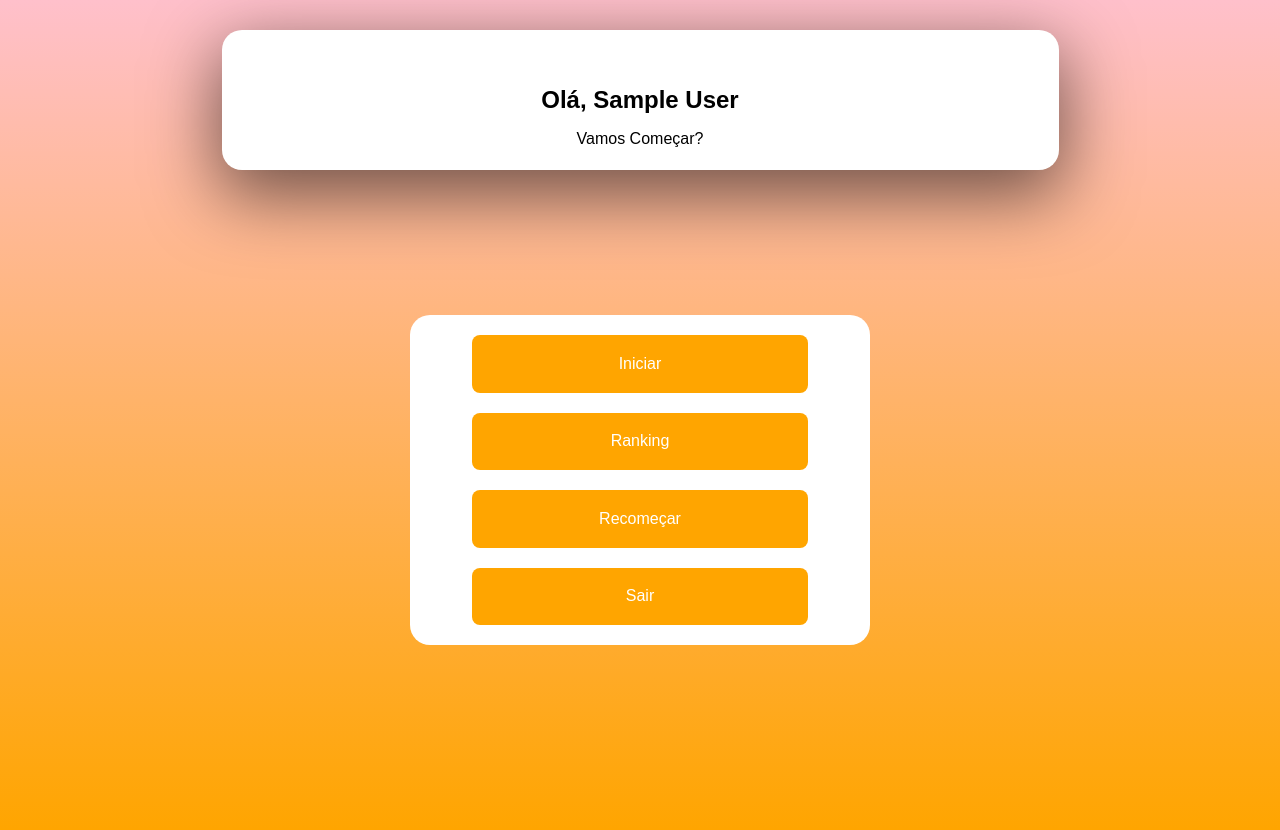
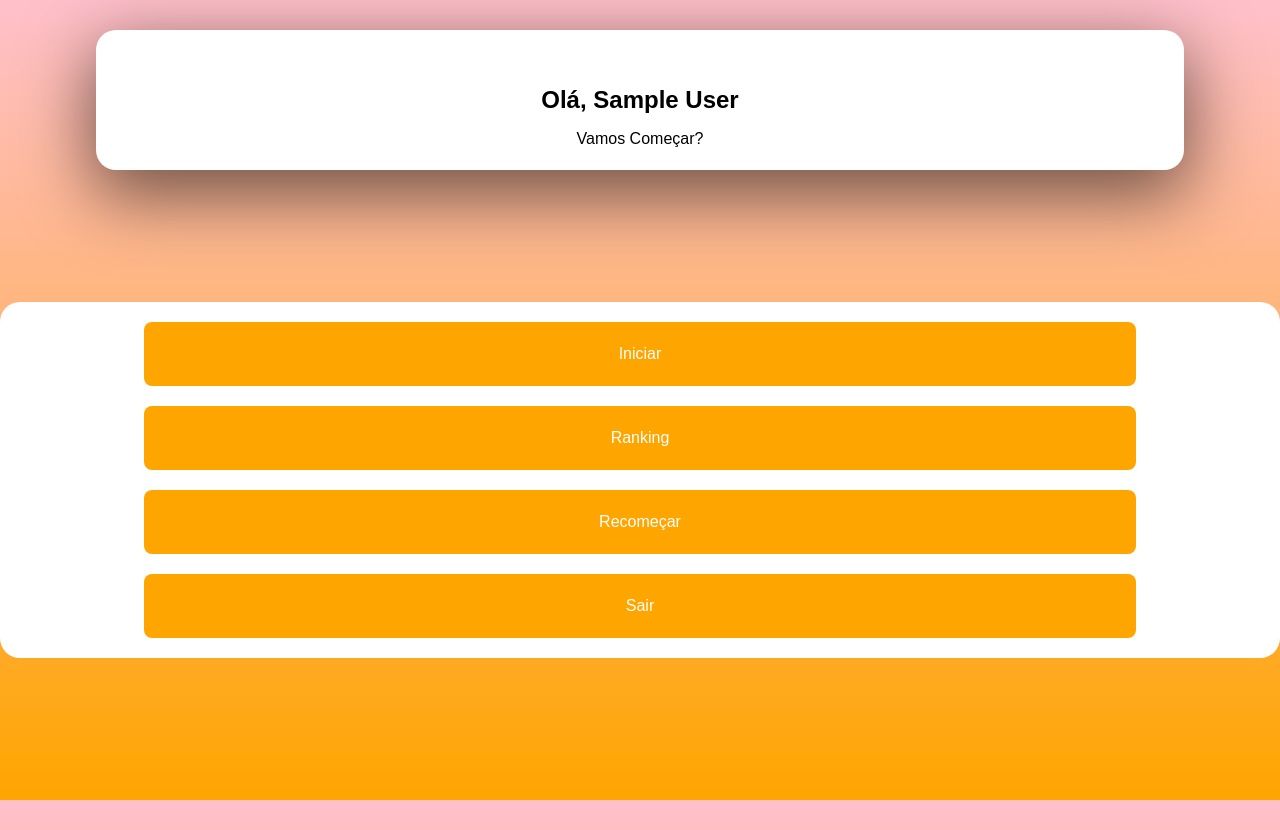
Before and after one commit to Talhetti/SuperQuiz, a PHP site: page /TelaInicial.php in a window 1280 px wide. Run offline with PHP 8.4, Linux system fonts and the light colour scheme; the visitor is signed in with stand-in values (Sample User, id 1).

Commit message:
Adaptando a tela inicial e quiz

```diff
--- a/css/TelaInicial.css
+++ b/css/TelaInicial.css
@@ -9,13 +9,17 @@
 body {
   font-family: "Roboto", sans-serif;
   background: linear-gradient(to top, orange, pink);
-  height: 100vh;
   overflow: hidden;
   text-align: center;
 }
 
+html,
+body {
+  height: 100%;
+}
+
 #User-comprimento {
-  width: 837px;
+  width: 85%;
   height: 140px;
   background-color: white;
   box-shadow: rgba(0, 0, 0, 0.56) 0px 22px 70px 4px;
@@ -38,8 +42,7 @@ body {
   position: absolute;
   top: 60%;
   left: 50%;
-  width: 460px;
-  height: 330px;
+  width: 100%;
   border-radius: 20px;
   transform: translate(-50%, -50%);
   padding: 20px;
```
Also changed, not shown: quiz.php (+0 -12 lines).
